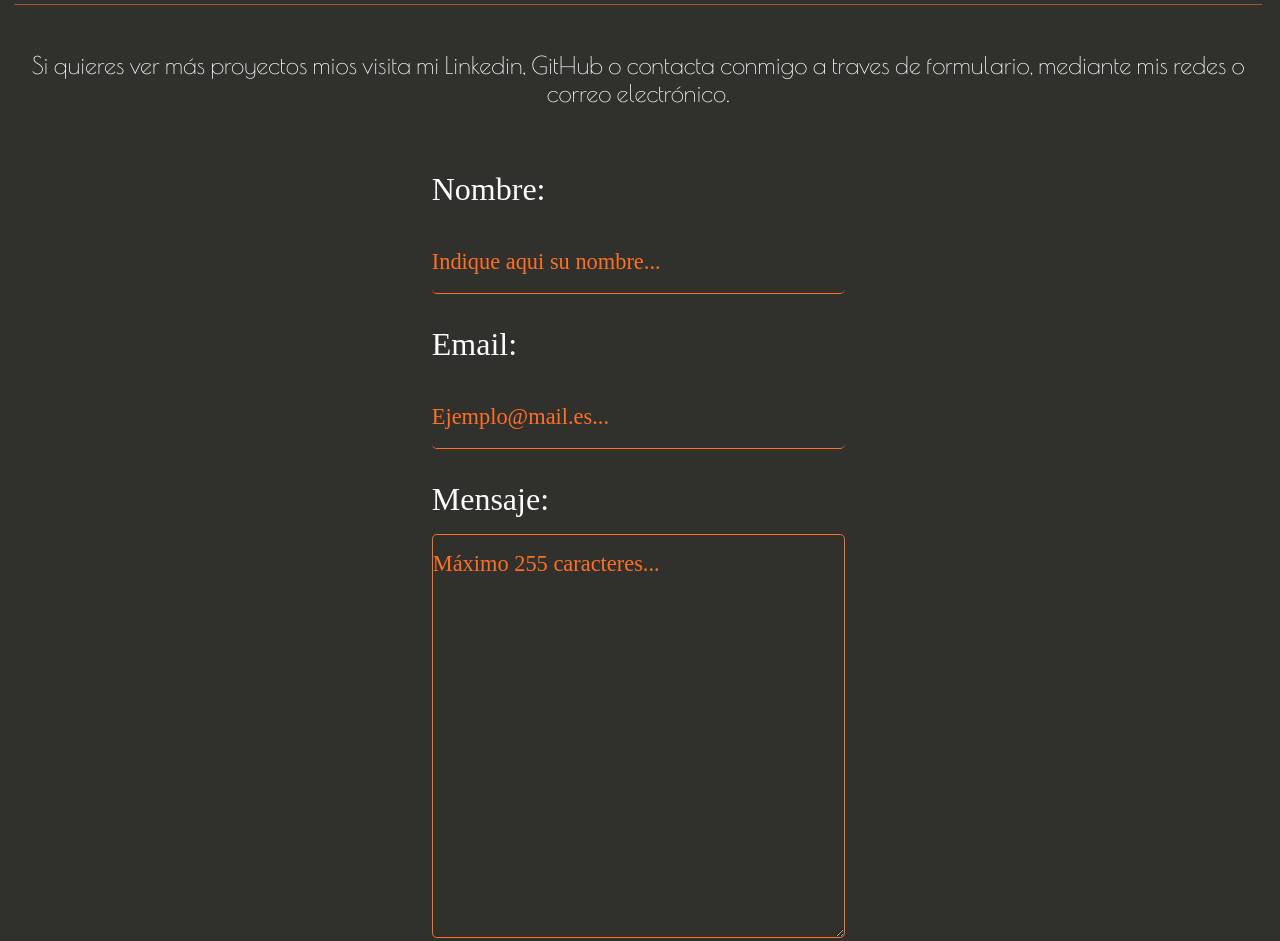
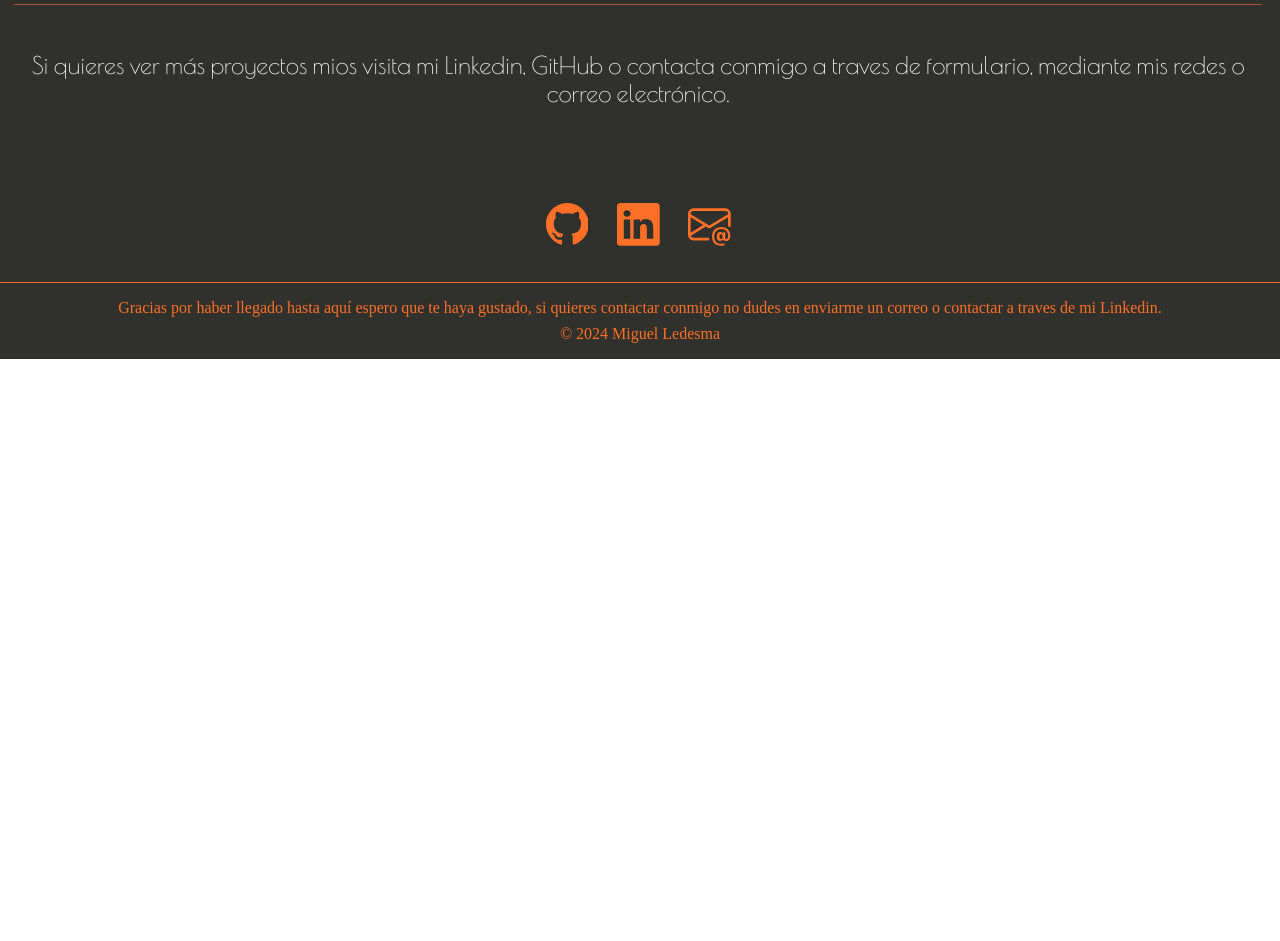
Before and after one commit to MiguelLedesmaC/Portofolio-Oficial, a plain HTML site: page index.html in a window 1280 px wide. Shown: the part 2820-3761 px from the top of the page. After the commit the page ends 3179 px from the top, so only its background shows below. Drawn offline with nearby package versions, Linux system fonts and the light colour scheme; a web font is replaced by a local one.

Commit message:
Update index.html
Desactivo temporalmente el Formulario contacto

```diff
--- a/index.html
+++ b/index.html
@@ -307,7 +307,7 @@
             <div class="form-container">
 
             <!-- Formulario -->
-                <form id="formulario" >
+<!--                 <form id="formulario" >
                     <div class="form-container__data ">
                         <label for="from_name">Nombre: </label>
                         <input class="input-form" id="from_name" type="text" name="nombre" placeholder="Indique aqui su nombre..."
@@ -330,7 +330,7 @@
                         <p id="toast-mensaje">Mensaje enviado correctamente</p>
                         <img id="check-icon" src="./assets/icons/check-regular-24.png" alt="Toast mensaje enviado" title="Enviado correctamente">
                     </div>
-                </div>
+                </div> -->
 
                 <!-- End Formulario -->
             </div>
@@ -392,8 +392,8 @@
 <script type="text/javascript"
   src="https://cdn.jsdelivr.net/npm/@emailjs/browser@3/dist/email.min.js"></script>
 
-<script type="text/javascript">
+<!-- <script type="text/javascript">
   emailjs.init('sHrIwVBj8eXOwMRIw')
-</script>
+</script> -->
 
 </html>
```
